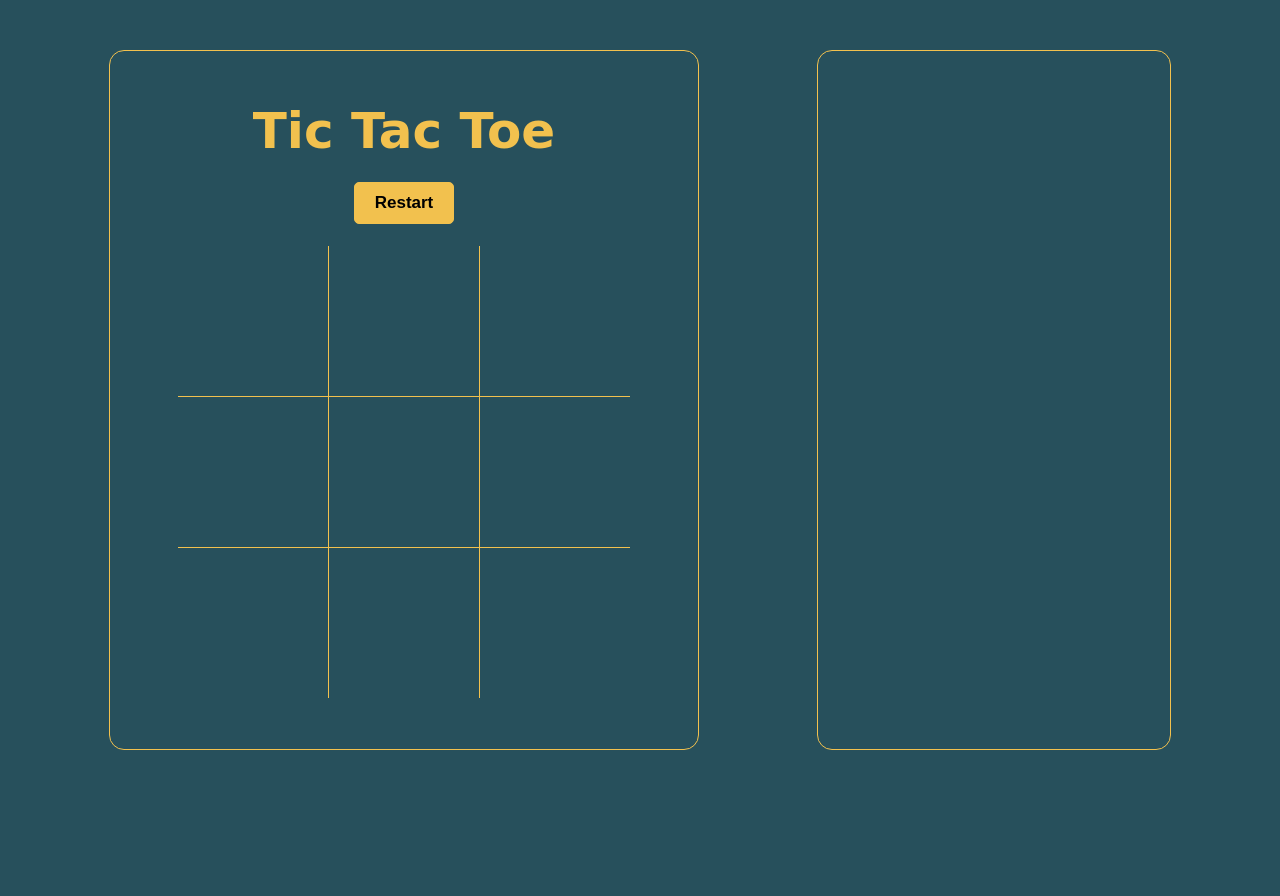
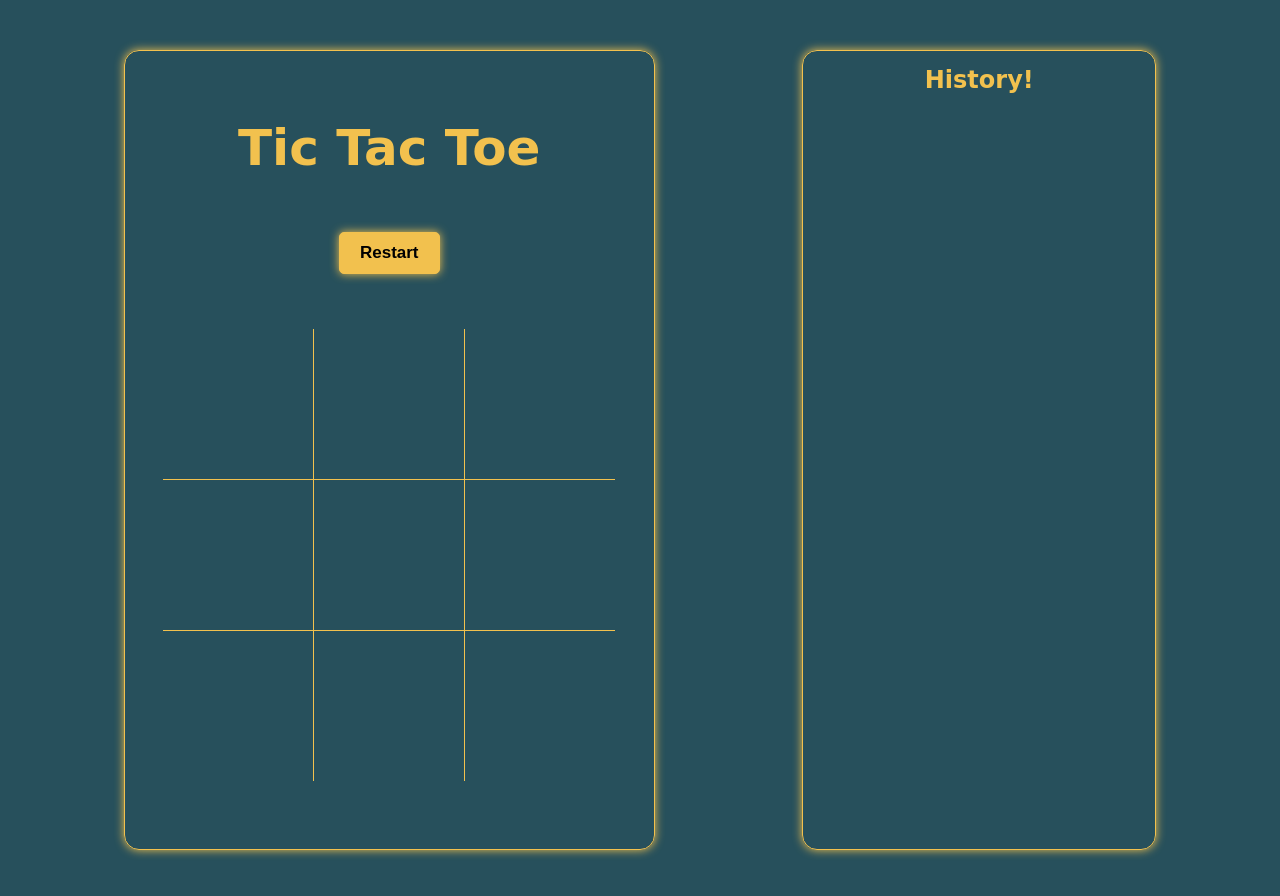
Before and after one commit to Kaammoo/EXC-2023, a plain HTML site: page Saqo/fswd/TicTacToe/index.html in a window 1280 px wide. Before the commit the page ends 800 px from the top, so only its background shows below. Drawn offline with Linux system fonts and the light colour scheme; a web font is replaced by a local one.

Commit message:
Tic Tac Toe game

```diff
--- a/Saqo/fswd/TicTacToe/css/style.css
+++ b/Saqo/fswd/TicTacToe/css/style.css
@@ -11,7 +11,7 @@
 
 body {
     display: grid;
-    grid-template-columns: 50% 30%;
+    grid-template-columns: 45% 30%;
     justify-content: space-around;
     background-color: #27505C;
     color: var(--orange);
@@ -24,13 +24,13 @@ body {
     align-items: center;
     justify-content: center;
     justify-items: center;
-    height: 100%;
     padding: 50px;
     gap: 20px;
     border: 1px solid;
     border-color: var(--orange);
     border-radius: 15px;
     height: 100%;
+    box-shadow: 0px 0px 10px#F2C14E;
 }
 
 #playerText {
@@ -46,6 +46,7 @@ body {
     font-size: 17px;
     font-weight: bold;
     transition: 200ms transform;
+    box-shadow: 0px 0px 10px#F2C14E;
 }
 
 #restartBtn:hover {
@@ -74,15 +75,18 @@ body {
 }
 
 #history {
-    /* display: grid; */
-    /* grid-template-rows: 1fr; */
-    /* align-items: start; */
-    height: 700px;
+    height: 800px;
     border: 1px solid;
     border-color: var(--orange);
     border-radius: 15px;
     padding: 15px;
     overflow-y: scroll;
+    text-align: center;
+    box-shadow: 0px 0px 10px #F2C14E;
+}
+
+#history h2 {
+    margin-bottom: 10px;
 }
 
 .history-box {
--- a/Saqo/fswd/TicTacToe/index.html
+++ b/Saqo/fswd/TicTacToe/index.html
@@ -25,7 +25,9 @@
             <div class="box" id="8"></div>
         </div>
     </div>
-    <div id="history"></div>
+    <div id="history">
+        <h2>History!</h2>
+    </div>
     <script src="js/main.js"></script>
 </body>
 
--- a/Saqo/fswd/TicTacToe/js/main.js
+++ b/Saqo/fswd/TicTacToe/js/main.js
@@ -22,9 +22,10 @@ function boxClicked(e) {
         spaces[id] = currentPlayer;
         e.target.innerText = currentPlayer;
 
-        if (palyerHasWan() !== false) {
+        let playerhaswan = palyerHasWan();
+
+        if (playerhaswan) {
             playerText.innerText = `Player \'${currentPlayer}\' has wan!`;
-            let winningBlocks = palyerHasWan();
 
             winningBlocks.map(box => boxes[box].style.backgroundColor = winnerIndicator);
             boxes.forEach(box => box.removeEventListener('click', boxClicked));
@@ -56,7 +57,7 @@ function palyerHasWan() {
             return [a, b, c];
         }
     }
-    return false;
+    return [];
 }
 
 restartBtn.addEventListener('click', restart);
@@ -81,7 +82,6 @@ function getCurrentTime() {
     let minutes = now.getMinutes();
     let seconds = now.getSeconds();
 
-    // Add leading zero if needed
     hours = hours < 10 ? '0' + hours : hours;
     minutes = minutes < 10 ? '0' + minutes : minutes;
     seconds = seconds < 10 ? '0' + seconds : seconds;
@@ -93,7 +93,6 @@ function createHistoryBox(player) {
     let currentTime = getCurrentTime();
     const historyBox = document.createElement('div');
     historyBox.classList.add('history-box')
-    // historyBox.innerText = `Player ${player} has wan!\tTime: ${currentTime}`;
     historyBox.style.whiteSpace = 'pre';
     historyBox.innerText = `Player ${player} has won!\t\t\t\tTime: ${currentTime}`;
 
```
